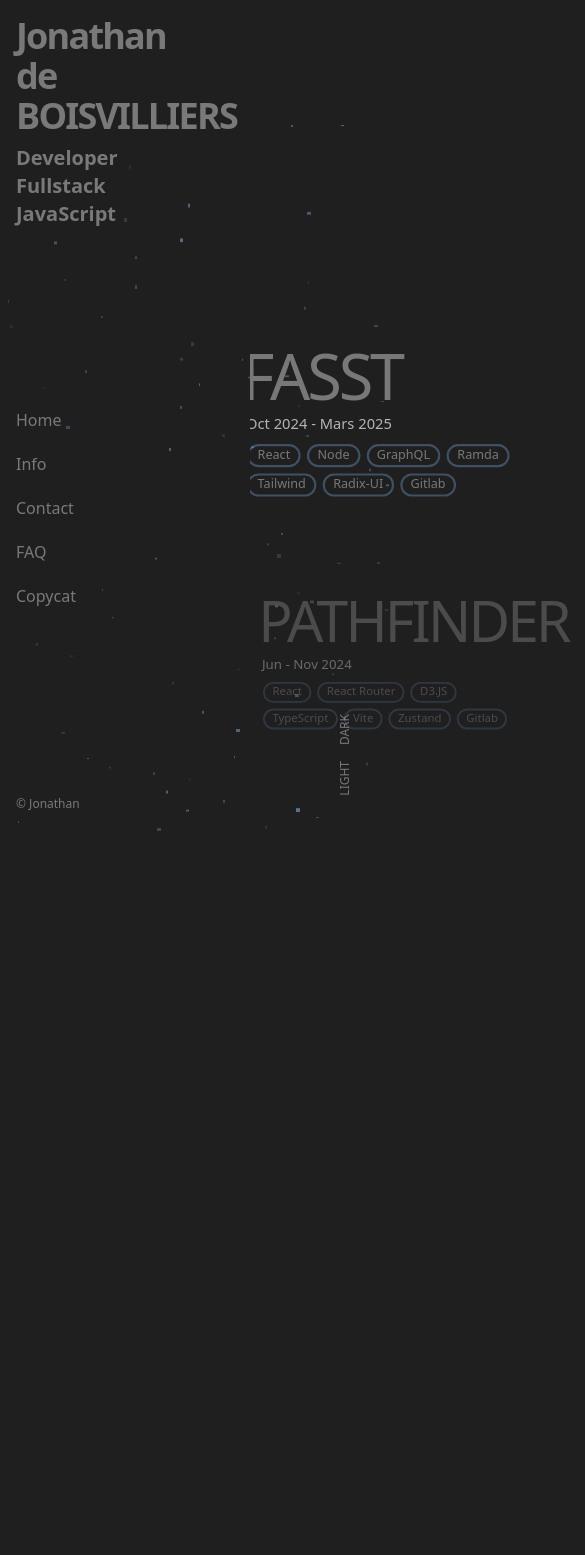
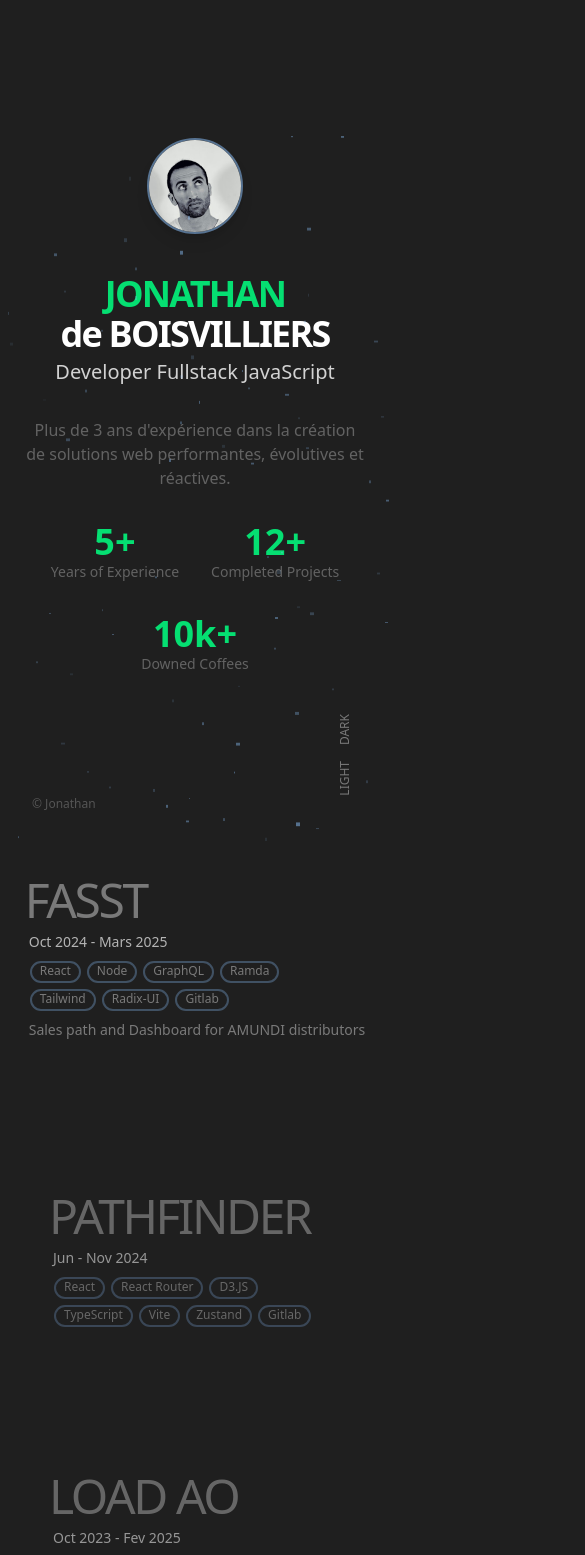
Before and after one commit to Dumpinator/newBook, a React (Vite) app: page / in a window 390 px wide. Shown: the top 1555 px of the page, 585 px wide, since content can reach past the window. Before the commit the page ends 844 px from the top, so only its background shows below. Built offline with nearby package versions, Linux system fonts and the light colour scheme.

Commit message:
Add profile image and enhance mobile responsiveness in ProjectItem component; update Badge component to support active state.

```diff
--- a/src/components/App.tsx
+++ b/src/components/App.tsx
@@ -5,10 +5,27 @@ import ParticleBackground from './particulesBackground/ParticleBackground .tsx';
 
 function App() {
   const [darkMode, setDarkMode] = useState(true);
-  const [activeProjectId, setActiveProjectId] = useState(null);
+  const [activeProjectId, setActiveProjectId] = useState<number | null>(null);
   const [showFocusIndicator, setShowFocusIndicator] = useState(false);
   const scrollContainerRef = useRef<HTMLDivElement>(null);
   const focusIndicatorRef = useRef(null);
+  const [isMobile, setIsMobile] = useState(false);
+
+  useEffect(() => {
+    const checkIfMobile = () => {
+      setIsMobile(window.innerWidth < 768);
+    };
+
+    // Vérifier immédiatement
+    checkIfMobile();
+
+    // Ajouter un écouteur pour vérifier lors du redimensionnement
+    window.addEventListener('resize', checkIfMobile);
+
+    return () => {
+      window.removeEventListener('resize', checkIfMobile);
+    };
+  }, []);
 
   const projects = [
     {
@@ -57,6 +74,7 @@ function App() {
       const projectsVisibility: Record<number, { distance: number; element: Element }> = {};
 
       const projectElements = scrollContainerRef.current.querySelectorAll('.project-item');
+
       projectElements.forEach(element => {
         const rect = element.getBoundingClientRect();
         const distance = Math.abs(rect.top + rect.height / 2 - containerCenter);
@@ -94,7 +112,9 @@ function App() {
     const scrollContainer = scrollContainerRef.current;
     if (scrollContainer) {
       scrollContainer.addEventListener('scroll', handleScroll);
-      setTimeout(handleScroll, 100);
+      // Force running the handleScroll immediately and after a short delay
+      handleScroll();
+      setTimeout(handleScroll, 500);
     }
 
     return () => {
@@ -105,6 +125,12 @@ function App() {
   }, []);
 
   const scrollToProject = (id: number) => {
+
+    if (isMobile) {
+      setActiveProjectId(id);
+      return;
+    }
+
     const element = document.querySelector(`.project-item[data-id="${id}"]`);
     if (element && scrollContainerRef.current) {
       const containerRect = scrollContainerRef.current.getBoundingClientRect();
@@ -118,7 +144,9 @@ function App() {
         behavior: 'smooth'
       });
 
+      // Force update activeProjectId après scroll
       setTimeout(() => {
+        setActiveProjectId(id);
         setShowFocusIndicator(true);
         setTimeout(() => {
           setShowFocusIndicator(false);
@@ -128,43 +156,75 @@ function App() {
   };
 
   return (
-    <div className={`flex min-h-[100vh] w-full relative ${darkMode ? 'dark-theme' : 'light-theme'}`}>
-
-      <div className="min-w-[30%] !p-4 h-[100vh] flex flex-col justify-between">
-
-        <div className="mb-3">
-          <h1 className={`text-4xl font-semibold tracking-tighter mb-2`}>Jonathan de BOISVILLIERS</h1>
-          <p className={`text-xl font-semibold ${darkMode ? 'dark-theme' : 'light-theme'}`}>Developer Fullstack JavaScript</p>
+    <div className={`flex flex-col md:flex-row min-h-[100vh] w-full relative ${darkMode ? 'dark-theme' : 'light-theme'}`}>
+      {/* Section gauche - Présentation */}
+      <div className="w-full md:w-1/2 h-screen flex items-center">
+        <div className="flex flex-col w-full px-6 sm:px-12">
+          {/* Section photo + texte avec responsive */}
+          <div className="flex flex-col sm:flex-row items-center sm:items-start gap-6 mb-8">
+            <div className="rounded-full overflow-hidden w-24 h-24 border-2 border-blue-300/50 shadow-lg flex-shrink-0 mb-4 sm:mb-0">
+              <img
+                src="/profil.jpg"
+                alt="Jonathan de BOISVILLIERS"
+                className="w-full h-full object-cover scale-x-[-1]"
+              />
             </div>
 
-        <nav className="grow flex flex-col justify-center">
-          <ul className='list-none'>
-            <li className="mb-5">
-              <a className="text-base transition-colors duration-200" href="#home">Home</a>
-            </li>
-            <li className="mb-5">
-              <a className="no-underline text-base transition-colors duration-200" href="#info">Info</a>
-            </li>
-            <li className="mb-5">
-              <a className="no-underline text-base transition-colors duration-200" href="#contact">Contact</a>
-            </li>
-            <li className="mb-5">
-              <a className="no-underline text-base transition-colors duration-200" href="#faq">FAQ</a>
-            </li>
-            <li className="mb-5">
-              <a className="no-underline text-base transition-colors duration-200" href="#copycat">Copycat</a>
-            </li>
-          </ul>
-        </nav>
+            <div className="text-center sm:text-left">
+              <h1 className="text-4xl font-bold tracking-tighter mb-1">
+                <span className={`${darkMode ? 'text-green-400' : 'text-green-600'}`}>JONATHAN</span>
+                <br />
+                <span className="text-white">de BOISVILLIERS</span>
+              </h1>
 
-        <div className="copyright text-xs mb-4">
-          © Jonathan
+              <p className={`text-xl font-medium ${darkMode ? 'text-white/80' : 'text-black/80'}`}>
+                Developer Fullstack JavaScript
+              </p>
             </div>
           </div>
 
-      <div className={`w-full ml-[30%] flex flex-col p-4 items-end`}>
-        {/* Indicateurs visuels pour les zones d'entrée/sortie */}
-        <div className="w-full flex flex-col relative h-[96vh]">
+          <p className="text-base mb-8 opacity-75 max-w-md text-center sm:text-left">
+            Plus de 3 ans d'expérience dans la création de solutions web
+            performantes, évolutives et réactives.
+          </p>
+
+          {/* Stats avec flex-wrap */}
+          <div className="flex flex-wrap justify-center sm:justify-start gap-8 sm:gap-12 mb-8">
+            <div className="text-center sm:text-left">
+              <p className={`text-4xl font-bold ${darkMode ? 'text-green-400' : 'text-green-600'}`}>5+</p>
+              <p className="text-sm opacity-75">Years of Experience</p>
+            </div>
+            <div className="text-center sm:text-left">
+              <p className={`text-4xl font-bold ${darkMode ? 'text-green-400' : 'text-green-600'}`}>12+</p>
+              <p className="text-sm opacity-75">Completed Projects</p>
+            </div>
+            <div className="text-center sm:text-left">
+              <p className={`text-4xl font-bold ${darkMode ? 'text-green-400' : 'text-green-600'}`}>10k+</p>
+              <p className="text-sm opacity-75">Downed Coffees</p>
+            </div>
+          </div>
+        </div>
+      </div>
+
+      {/* Section droite - Projets */}
+      <div className="w-full md:w-1/2 h-screen relative">
+        {/* Sur mobile: Vue de tous les projets sans défilement, avec un simple padding */}
+        {isMobile ? (
+          <div className="w-full py-8 px-4 flex flex-col gap-12">
+            {projects.map(project => (
+              <ProjectItem
+                key={project.id}
+                project={project}
+                darkMode={darkMode}
+                isActive={project.id === activeProjectId}
+                onClick={() => setActiveProjectId(Number(project.id))}
+                scrollToProject={scrollToProject}
+              />
+            ))}
+          </div>
+        ) : (
+          // Sur desktop: Vue avec défilement
+          <div className="w-full h-full flex flex-col relative">
             <div className="absolute top-0 left-0 w-full h-16 bg-gradient-to-b from-background to-transparent z-10 pointer-events-none"></div>
 
             {showFocusIndicator && (
@@ -184,7 +244,7 @@ function App() {
               className="pt-2 h-full overflow-y-auto overflow-x-hidden snap-y snap-mandatory"
               style={{ scrollPaddingTop: 'calc(50vh - 100px)', scrollPaddingBottom: 'calc(50vh - 100px)' }}
             >
-            <div className="h-[40vh]"></div>
+              <div className="h-[30vh]"></div>
 
               {projects.map(project => (
                 <ProjectItem
@@ -192,19 +252,26 @@ function App() {
                   project={project}
                   darkMode={darkMode}
                   isActive={project.id === activeProjectId}
-                onClick={() => scrollToProject(project.id)}
+                  onClick={() => scrollToProject(Number(project.id))}
                   scrollToProject={scrollToProject}
                 />
               ))}
 
-            <div className="h-[40vh]"></div>
+              <div className="h-[30vh]"></div>
             </div>
 
             <div className="absolute bottom-0 left-0 w-full h-16 bg-gradient-to-t from-background to-transparent z-10 pointer-events-none"></div>
           </div>
+        )}
       </div>
 
-      <div className="flex flex-col text-xs items-end fixed bottom-8 right-8">
+      {/* Copyright flottant */}
+      <div className="fixed bottom-8 left-8 text-xs opacity-60 z-20">
+        © Jonathan
+      </div>
+
+      {/* Boutons de thème */}
+      <div className="flex flex-col text-xs items-end fixed bottom-8 right-8 z-20">
         <button
           className={`${!darkMode ? 'text-black/40 hover:text-black' : 'text-white/40 hover:text-white'}
             bg-none border-none
--- a/src/components/badge/Badge.tsx
+++ b/src/components/badge/Badge.tsx
@@ -4,12 +4,13 @@ type BadgeProps = {
   children: React.ReactNode;
   className?: string;
   darkMode?: boolean;
+  isActive?: boolean;
 }
 
 const Badge: React.FC<BadgeProps> = ({
   children,
   className = '',
-  darkMode = true
+  darkMode = true,
 }) => {
 
 
--- a/src/components/folder/Folder.tsx
+++ b/src/components/folder/Folder.tsx
@@ -1,4 +1,4 @@
-import React, { useRef, useState } from 'react';
+import React, { useEffect, useRef, useState } from 'react';
 import Badge from '../badge/Badge';
 
 type Project = {
@@ -25,18 +25,39 @@ const ProjectItem: React.FC<ProjectProps> = ({ project, darkMode, isActive, onCl
   const [showDetails, setShowDetails] = useState<boolean>(false);
   const timerRef = useRef<number | null>(null);
   const autoScrollTimerRef = useRef<number | null>(null);
+  const [isMobile, setIsMobile] = useState(false);
+
+  // Détecter si c'est un écran mobile
+  useEffect(() => {
+    const checkIfMobile = () => {
+      setIsMobile(window.innerWidth < 768);
+    };
+
+    checkIfMobile();
+    window.addEventListener('resize', checkIfMobile);
+
+    return () => {
+      window.removeEventListener('resize', checkIfMobile);
+    };
+  }, []);
 
   // Gérer le hover et les timers
   const handleMouseEnter = () => {
     setHovered(true);
 
+    // Sur mobile, ne pas utiliser de délais
+    if (isMobile) {
+      if (isActive) {
+        setShowDetails(true);
+      }
+      return;
+    }
+
     if (isActive) {
       timerRef.current = window.setTimeout(() => {
         setShowDetails(true);
       }, 300);
-    }
-    // Si ce n'est pas le projet actif, configurer le timer pour le défilement automatique
-    else {
+    } else {
       autoScrollTimerRef.current = window.setTimeout(() => {
         scrollToProject(Number(project?.id));
       }, 800);
@@ -45,6 +66,12 @@ const ProjectItem: React.FC<ProjectProps> = ({ project, darkMode, isActive, onCl
 
   const handleMouseLeave = () => {
     setHovered(false);
+
+    // Sur mobile, garder les détails visibles pour le projet actif
+    if (isMobile && isActive) {
+      return;
+    }
+
     setShowDetails(false);
 
     if (timerRef.current) {
@@ -55,6 +82,15 @@ const ProjectItem: React.FC<ProjectProps> = ({ project, darkMode, isActive, onCl
     }
   };
 
+  // Montrer les détails automatiquement pour le projet actif en mode mobile
+  useEffect(() => {
+    if (isMobile && isActive) {
+      setShowDetails(true);
+    } else if (isMobile && !isActive) {
+      setShowDetails(false);
+    }
+  }, [isMobile, isActive]);
+
   if (!project) {
     return null;
   }
@@ -62,36 +98,35 @@ const ProjectItem: React.FC<ProjectProps> = ({ project, darkMode, isActive, onCl
   return (
     <div
       data-id={project.id}
-      className={`project-item w-fit mx-auto mb-16 cursor-pointer snap-center transition-all duration-500 ${hovered && isActive ? '-translate-x-2.5' : ''
-        } ${isActive ? 'scale-105' : 'scale-95'
-        }`}
+      className={`project-item w-fit mx-auto ${isMobile ? 'mb-8' : 'mb-16'} cursor-pointer snap-center transition-all duration-500
+        ${(hovered && isActive && !isMobile) ? '-translate-x-2.5' : ''}
+        ${isActive ? `${isMobile ? 'scale-100' : 'scale-105'}` : `${isMobile ? 'opacity-80' : 'scale-95'}`}
+      `}
       onMouseEnter={handleMouseEnter}
       onMouseLeave={handleMouseLeave}
       onClick={onClick}
     >
       <div className="mb-2">
         {project.title.map((line, index) => (
-          <h2 className='text-6xl/14 font-normal tracking-tighter' key={index}>{line}</h2>
+          <h2 className={`${isMobile ? 'text-5xl/12' : 'text-6xl/14'} font-normal tracking-tighter`} key={index}>{line}</h2>
         ))}
       </div>
-
       <p className="project-date !ml-1 text-sm">
         {project.date}
       </p>
-
       <div className="!ml-1 !mt-2 text-sm">
         <ul className='flex flex-wrap gap-1 max-w-2xs'>
           {project.stack.map((tag, index) => (
             <li key={index}>
-              <Badge className={`text-${darkMode ? 'blue' : 'yellow'}-300/90`} darkMode={darkMode}>{tag}</Badge>
+              <Badge className={`text-${darkMode ? 'blue' : 'yellow'}-300/90`} darkMode={darkMode} isActive={isActive}>{tag}</Badge>
             </li>
           ))}
         </ul>
       </div>
-
       <div
-        className={`overflow-hidden transition-all duration-300 ease-out ${showDetails && isActive ? 'max-h-20 opacity-100 mt-2' : 'max-h-0 opacity-0'
-          }`}
+        className={`overflow-hidden transition-all duration-300 ease-out
+          ${(showDetails && isActive) || (isMobile && isActive) ? 'max-h-32 opacity-100 mt-2' : 'max-h-0 opacity-0'}
+        `}
       >
         <p className="project-info !ml-1 text-sm mb-2">
           {project.info}
```
Also changed, not shown: public/profil.jpg (added). Lines whose indentation alone changed are shown as unchanged.
